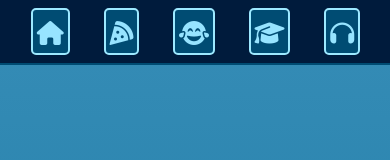
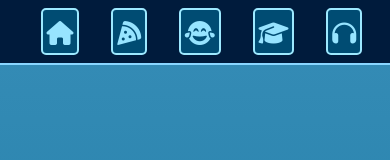
Before and after one commit to travis-micheletti/react-wellness-app, a React (Create React App) app: page / in a window 390 px wide. Shown: the top 160 px of the page. Built offline with nearby package versions, Linux system fonts and the light colour scheme; a web font is replaced by a local one.

Commit message:
added textshadow to home title and adjusted margins of nav bar for responsiveness

```diff
--- a/src/App.css
+++ b/src/App.css
@@ -41,13 +41,14 @@ li {
   flex-direction: row;
   justify-content: space-evenly;
   margin-top: 0vh;
-  margin-left: -10vw;
+  margin-left: -7vw;
+  margin-right: -vw;
   column-gap: 1vw;
   padding-bottom: 1vh;
   padding-top: 1vh;
   /* border: 3px solid rgb(3, 224, 224); */
   background-color: #001B3C;
-  border-bottom: 2px solid #004C73;
+  border-bottom: 2px solid #89D6FF;
 }
 
 
--- a/src/components/Home.js
+++ b/src/components/Home.js
@@ -5,6 +5,7 @@ font-family: 'Lobster', cursive;
 margin-top: 5vh;
 font-size: 100px;
 color: #001B3C;
+text-shadow: 3px 3px 3px #89D6FF;
 `
 
 export const LogoPic = styled.img`
```
